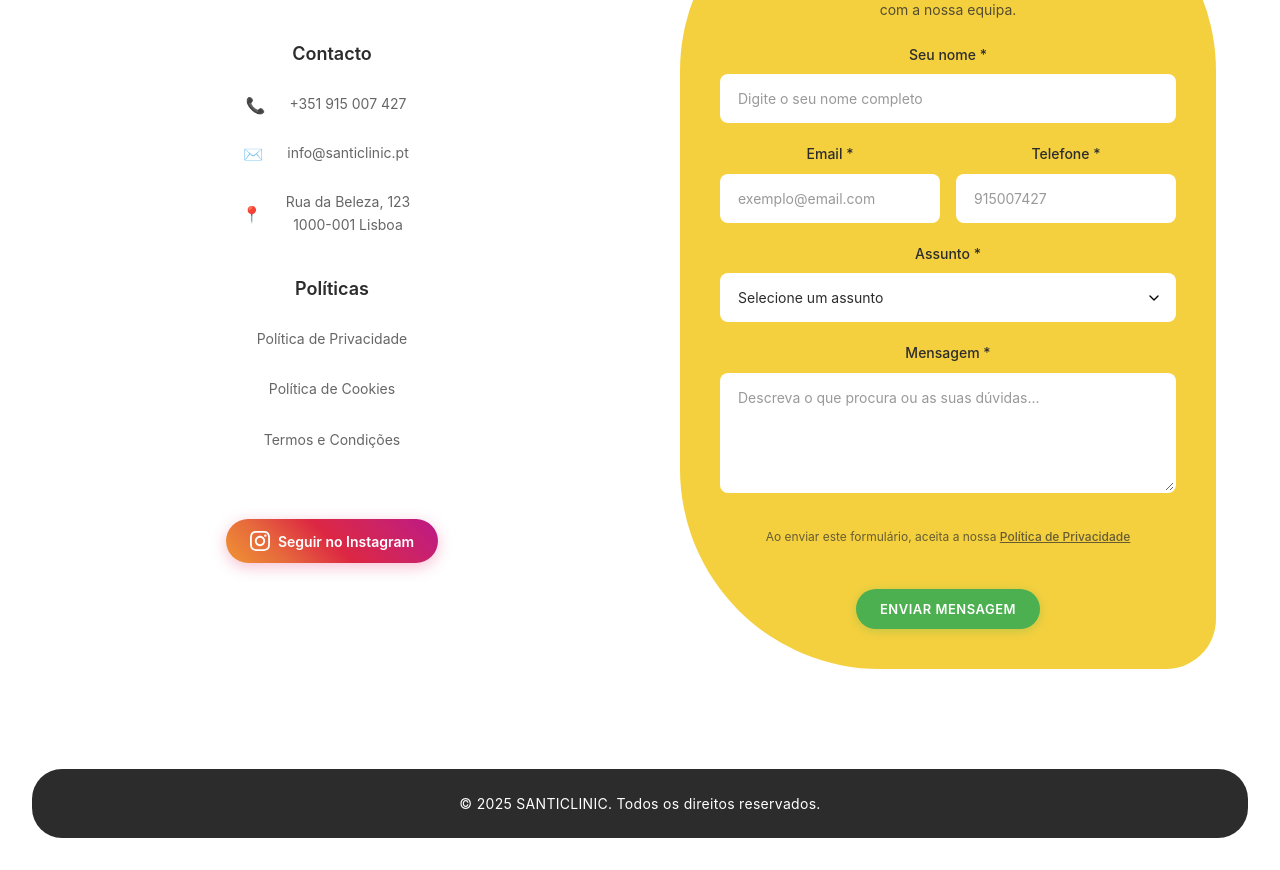
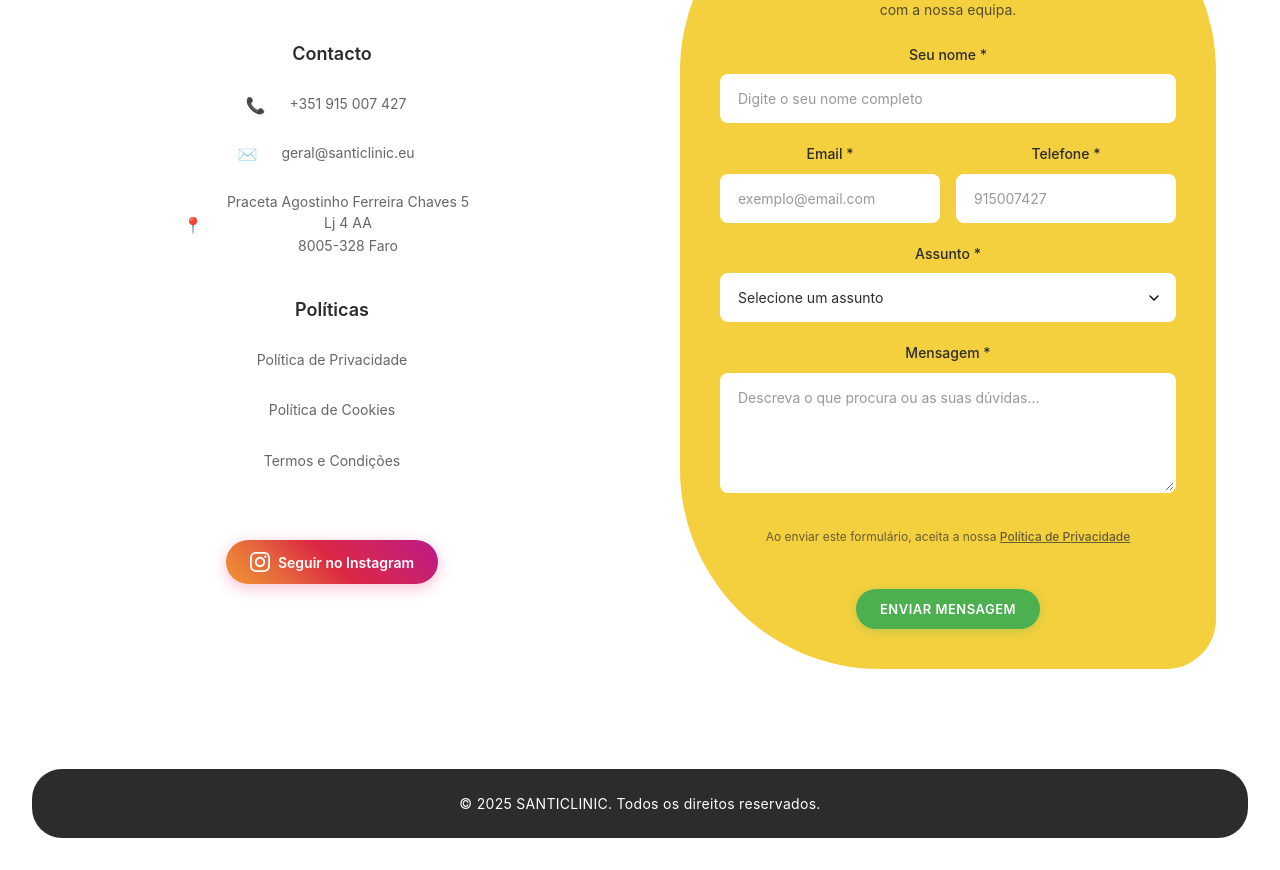
Before and after one commit to Webtech87/Microcirurgia-Cosmetica, a React (Vite) app in the folder frontend/: page / in a window 1280 px wide. Shown: the part 4660-5530 px from the top of the page. Built offline with nearby package versions, Linux system fonts and the light colour scheme.

Commit message:
[UPDATE] Update email and address on contact section

```diff
--- a/frontend/src/components/contact/Contact.tsx
+++ b/frontend/src/components/contact/Contact.tsx
@@ -216,20 +216,20 @@ const Contact: React.FC = () => {
                 <div className="contact__detail-item">
                   <span className="contact__detail-icon">✉️</span>
                   <div className="contact__detail-content">
-                    <a href="mailto:info@santiclinic.pt" className="contact__detail-link">info@santiclinic.pt</a>
+                    <a href="mailto:info@santiclinic.pt" className="contact__detail-link">geral@santiclinic.eu</a>
                   </div>
                 </div>
                 <div className="contact__detail-item">
                   <span className="contact__detail-icon">📍</span>
                   <div className="contact__detail-content">
                     <a
-                      href="https://maps.google.com/?q=Rua+da+Beleza,+123,+1000-001+Lisboa"
+                      href="https://www.google.com/maps/place/Santiclinic+-+Medicina+Est%C3%A9tica/@37.0262953,-7.9407023,17z/data=!3m1!4b1!4m6!3m5!1s0xd0553015337b105:0xaf8fc902367418d6!8m2!3d37.0262953!4d-7.9407023!16s%2Fg%2F11lx8xf0fb?entry=ttu&g_ep=EgoyMDI1MDYwMy4wIKXMDSoASAFQAw%3D%3D"
                       target="_blank"
                       rel="noopener noreferrer"
                       className="contact__detail-link"
                     >
-                      <span>Rua da Beleza, 123</span>
-                      <span>1000-001 Lisboa</span>
+                      <span>Praceta Agostinho Ferreira Chaves 5 <br />Lj 4 AA</span>
+                      <span>8005-328 Faro</span>
                     </a>
                   </div>
                 </div>
```
